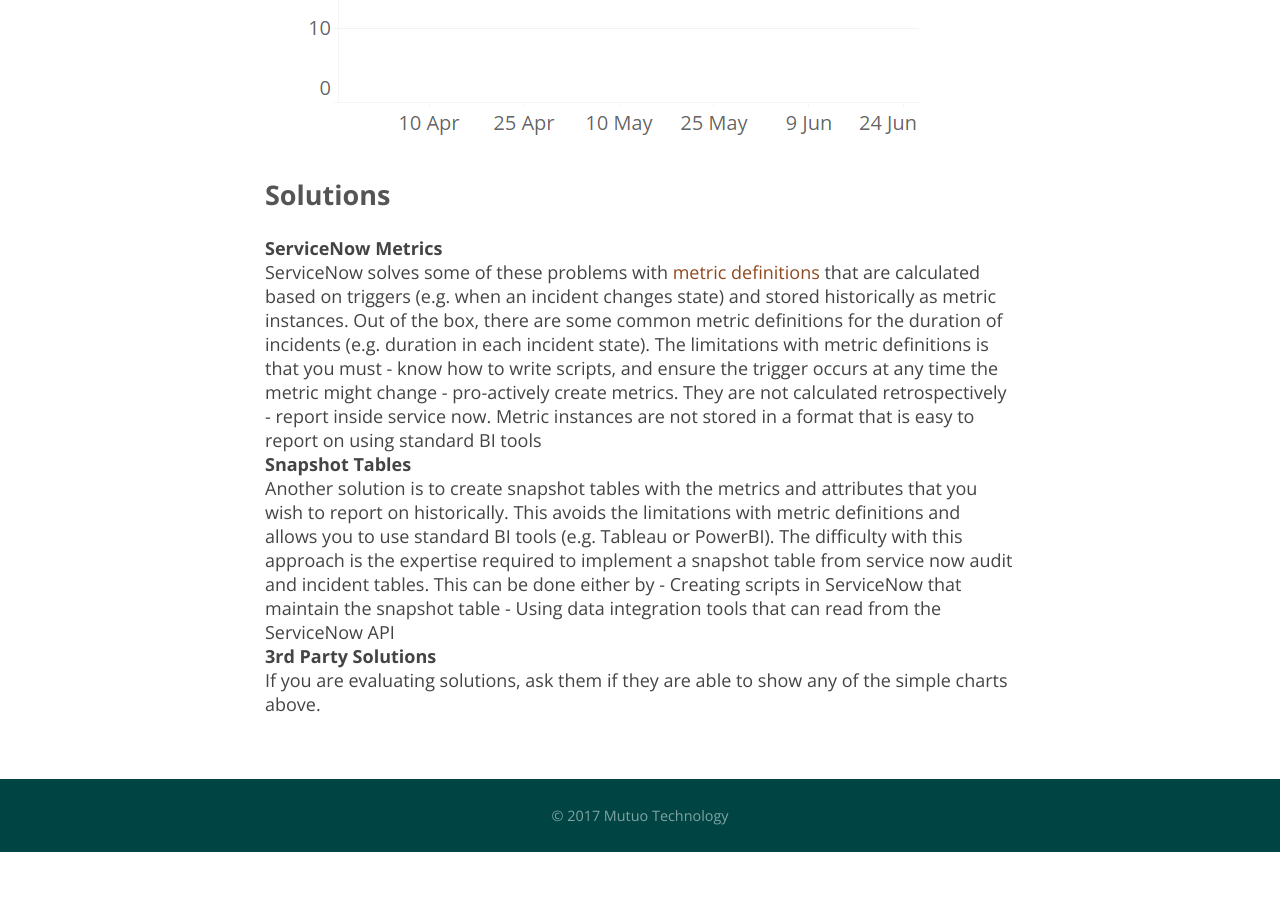
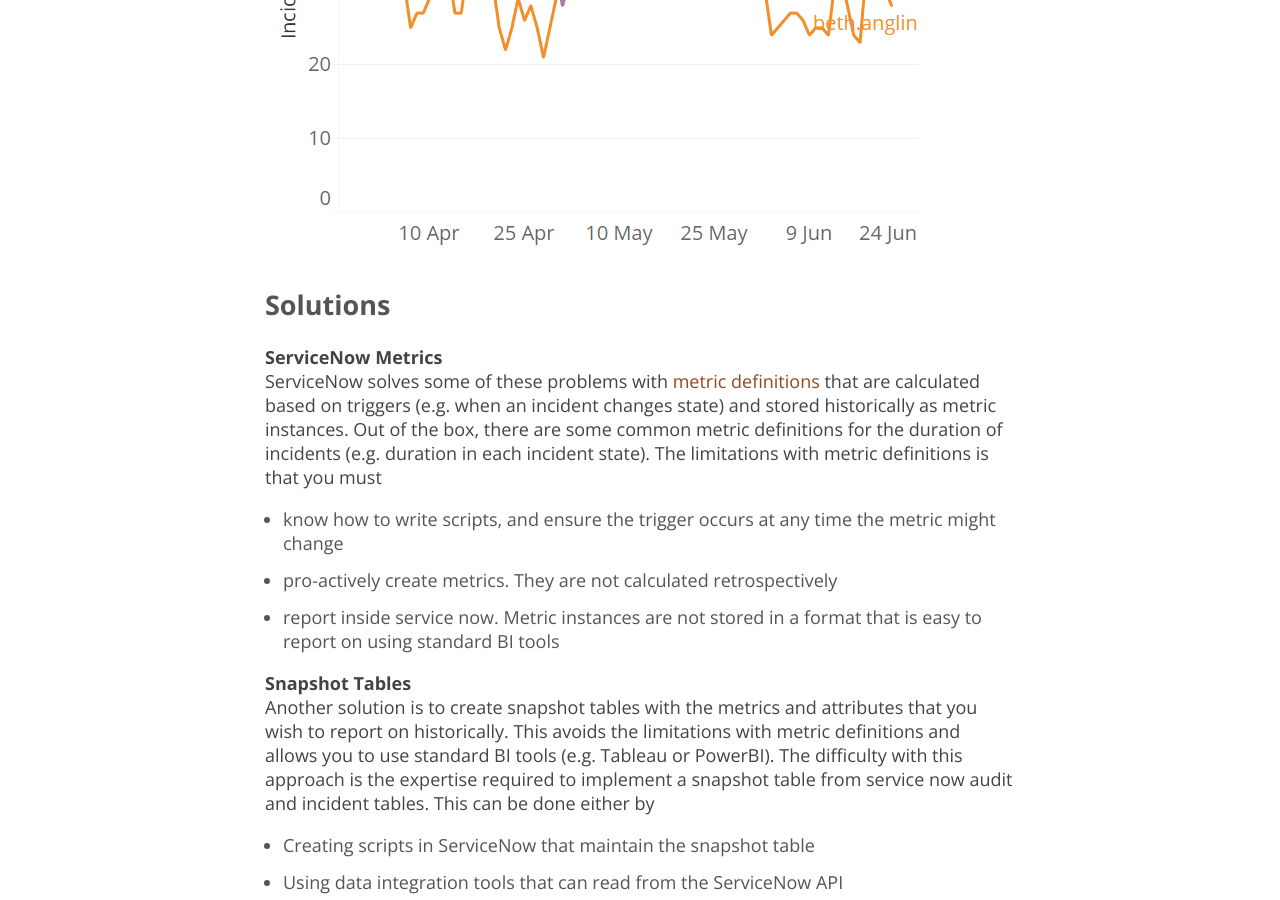
Before and after one commit to markledwich2/mutuosite, a Jekyll site: the page built from _posts/2017-07-14-looking-backward.md, in a window 1280 px wide and 900 px high, scrolled down 2878 px. Built offline with Jekyll 4.4.1, drawn with Linux system fonts in a browser that asks for light colours; nearby versions of some CDN libraries; before the commit the page ends 3730 px from its top, so only the background shows below that; some of the changed lines change nothing that is shown; some of the changed text lies outside the part shown.

Commit message:
fixed problems from cloud cannon editor

```diff
--- a/_posts/2017-07-14-looking-backward.md
+++ b/_posts/2017-07-14-looking-backward.md
@@ -1,38 +1,51 @@
 ---
 layout: post
 title: Looking backward
-author:
-  - name
+author: Mark Ledwich
 featured-image: /images/2017-07-14-history/dashboard-search.png
 ---
 
+When using measurements to improve decision making in IT and Service Management, it is important to have some context to your current results. A number in isolation doesn't allow us to evaluate how you are really doing.
+<br />
 
-When using measurements to improve decision making in IT and Service Management, it is important to have some context to your current results. A number in isolation doesn't allow us to evaluate how you are really doing.
-
-Comparisons can be categorised into: - External - compare with other companies of a similar size/industry - Internal - compare across different attributes (e.g. groups/users) within your company - Historical - comparison over time (i.e. looking backwards)
+Comparisons can be categorised into:
+- External - compare with other companies of a similar size/industry
+- Internal - compare across different attributes (e.g. groups/users) within your company
+- Historical - comparison over time (i.e. looking backwards)
 
 A measure plotted over time it is giving you historical context. An image search for dashboards shows how common this is (historical charts highlighted below)
 
-![](/images/2017-07-14-history/dashboard-search.png){: .img}
 
-Any charting tool, including ServiceNow, will let you plot a metric over time and categorise with other attributes. However, there is a major limitation in most reporting solutions that will become clear.
+
+
+<img class="img" src="/images/2017-07-14-history/dashboard-search.png" data-action="zoom"  />
+
+
+Any charting tool, including ServiceNow, will let you plot a metric over time and categorise with other attributes.  However, there is a major limitation in most reporting solutions that will become clear.
 
 ## The problem of history and records that change
-
 Consider the following simple charts showing the number of incidents over time:
 
-1. By status (e.g. new, active, resolved)
-2. Open incidents older than 10d
-3. By agent assigned
-4. By created date
+<ol style="list-style-type:lower-alpha">
+  <li>By status (e.g. new, active, resolved)</li>
+
+  <li>Open incidents older than 10d </li>
+
+  <li>By agent assigned </li>
+
+  <li>By created date</li>
+</ol>
+
 
 Based on the current data in your ITSM system, which charts do you think you would be able to plot?
 
-<br>*Answer*: Only d) can be shown using the current incident data! All the other charts require historical information about the incident. If any part of the metric or attribute changes during its lifetime then you will need to consider the historical values of the incident to be able to report on it. To get your head around that here are the examples:
-<br>
-<br>**By status**
+<br />
+*Answer*: Only d) can be shown using the current incident data!
+All the other charts require historical information about the incident. If any part of the metric or attribute changes during its lifetime then you will need to consider the historical values of the incident to be able to report on it. To get your head around that here are the examples:
+<br /><br />
+**By status**
 
-The status of an incident changes over its lifetime. To calculate the number of open incidents last Tuesday, then you need to know the status of incidents as of last Tuesday.
+The status of an incident changes over its lifetime. To calculate the number of open incidents last Tuesday, then you need to know the status of incidents as of last tuesday.
 
 ![incidents by status over time](/images/2017-07-14-history/chart-1.png)
 
@@ -52,11 +65,16 @@
 
 **ServiceNow Metrics**
 
-ServiceNow solves some of these problems with [metric definitions](https://docs.servicenow.com/bundle/geneva-performance-analytics-and-reporting/page/use/advanced_reporting/task/t_CreateAMetricDefinition.html) that are calculated based on triggers (e.g. when an incident changes state) and stored historically as metric instances. Out of the box, there are some common metric definitions for the duration of incidents (e.g. duration in each incident state). The limitations with metric definitions is that you must - know how to write scripts, and ensure the trigger occurs at any time the metric might change - pro-actively create metrics. They are not calculated retrospectively - report inside service now. Metric instances are not stored in a format that is easy to report on using standard BI tools
+ServiceNow solves some of these problems with [metric definitions](https://docs.servicenow.com/bundle/geneva-performance-analytics-and-reporting/page/use/advanced_reporting/task/t_CreateAMetricDefinition.html) that are calculated based on triggers (e.g. when an incident changes state) and  stored historically as metric instances. Out of the box, there are some common metric definitions for the duration of incidents (e.g. duration in each incident state). The limitations with metric definitions is that you must
+- know how to write scripts, and ensure the trigger occurs at any time the metric might change
+- pro-actively create metrics. They are not calculated retrospectively
+- report inside service now. Metric instances are not stored in a format that is easy to report on using standard BI tools
 
 **Snapshot Tables**
 
-Another solution is to create snapshot tables with the metrics and attributes that you wish to report on historically. This avoids the limitations with metric definitions and allows you to use standard BI tools (e.g. Tableau or PowerBI). The difficulty with this approach is the expertise required to implement a snapshot table from service now audit and incident tables. This can be done either by - Creating scripts in ServiceNow that maintain the snapshot table - Using data integration tools that can read from the ServiceNow API
+Another solution is to create snapshot tables with the metrics and attributes that you wish to report on historically. This avoids the limitations with metric definitions and allows you to use standard BI tools (e.g. Tableau or PowerBI). The difficulty with this approach is the expertise required to implement a snapshot table from service now audit and incident tables. This can be done either by
+- Creating scripts in ServiceNow that maintain the snapshot table
+- Using data integration tools that can read from the ServiceNow API
 
 **3rd Party Solutions**
 
```
